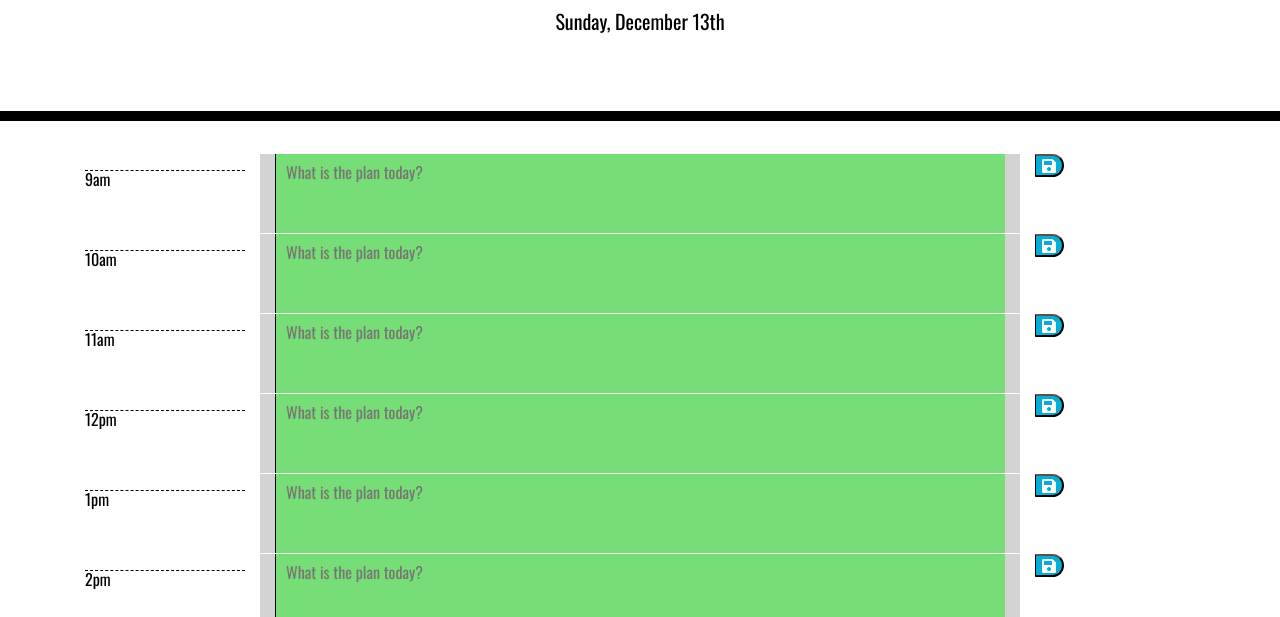
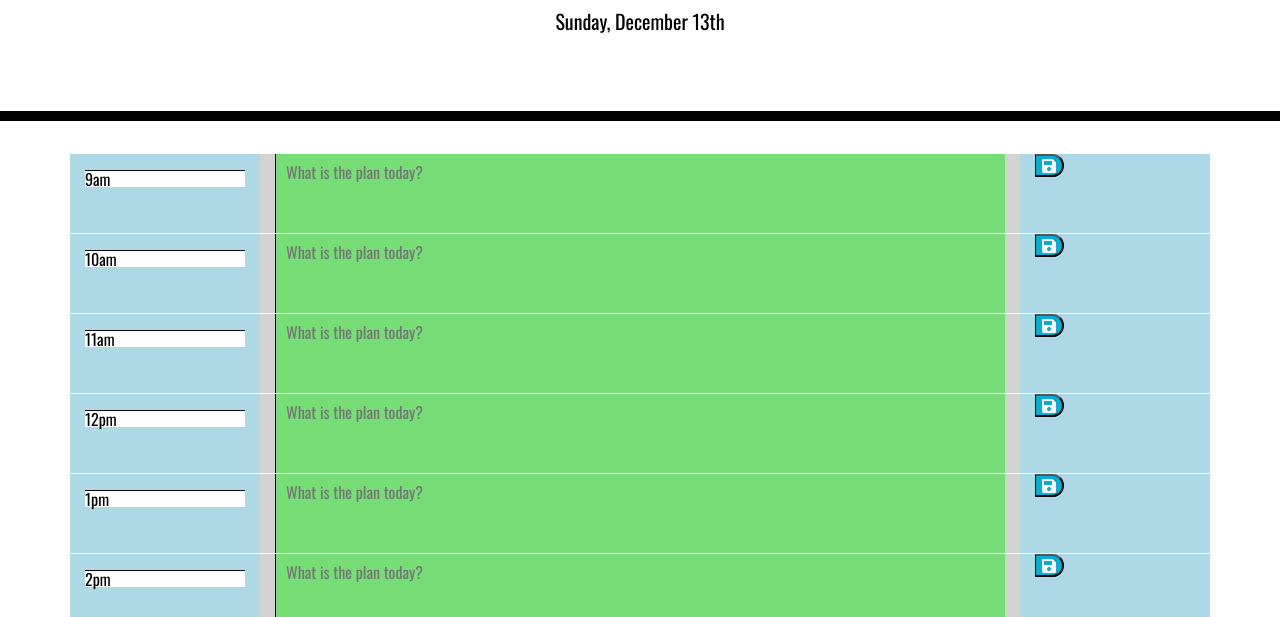
Before and after one commit to DavidMark24/DayPlanner, a plain HTML site: page index.html in a window 1280 px wide. Shown: the part 183-800 px from the top of the page. Drawn offline with nearby package versions, Linux system fonts and the light colour scheme.

Commit message:
Added background color to save button and time

```diff
--- a/style.css
+++ b/style.css
@@ -43,10 +43,14 @@ body {
     border-top: 1px solid white;;
   }
 
+  .col-sm-2{
+   background-color: lightblue;
+  }
+
   .hour {
     background-color: #ffffff;
     color: #000000;
-    border-top: 1px dashed #000000;
+    border-top: 1px solid #000000;
   }
 
   .past {
```
